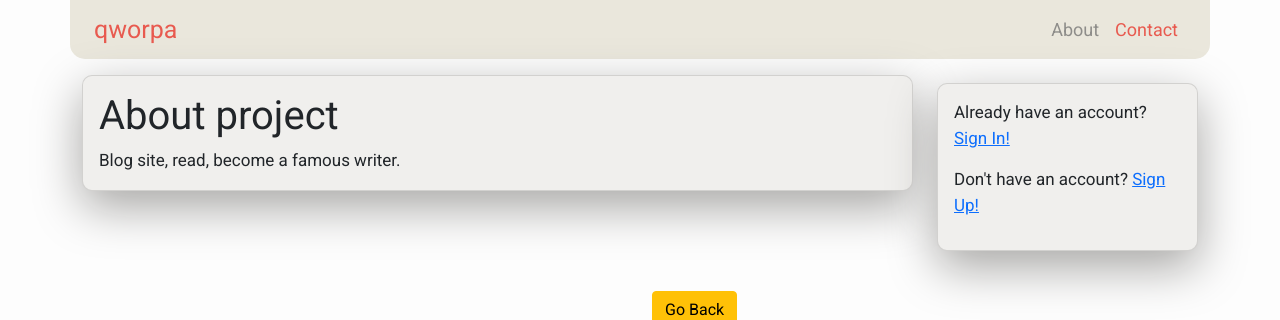
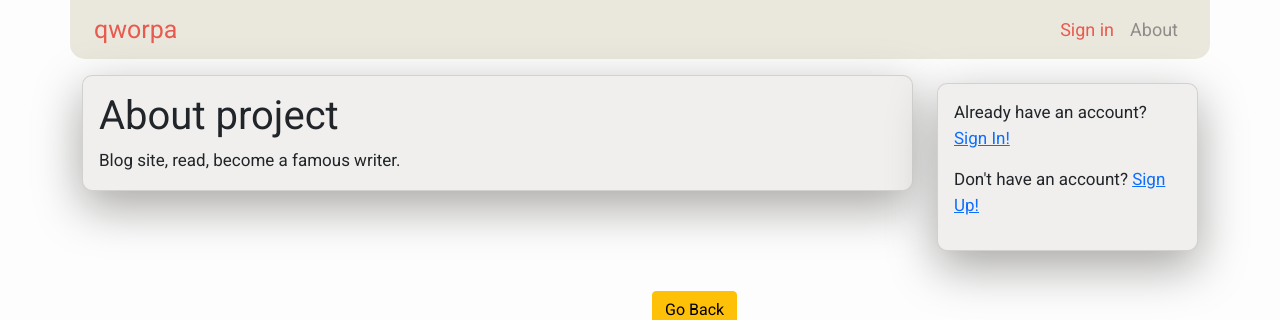
Before and after one commit to AivGitHub/qworpa, a Django app: page /about/ in a window 1280 px wide. Shown: the top 320 px of the page. Run offline with Django 4.2, Linux system fonts and the light colour scheme; some libraries are stand-ins or nearby versions.

Commit message:
Change header buttons

```diff
--- a/accounts/templates/accounts/includes/nav.html
+++ b/accounts/templates/accounts/includes/nav.html
@@ -116,18 +116,18 @@
       </ul>
       <div>
         <a
+          class="nav-link{% if url_name == 'sign-in' %} active disabled{% endif %}"
+          href="{% url 'sign-in' %}"
+        >
+          {% trans "Sign in" %}
+        </a>
+      </div>
+      <div>
+        <a
           class="nav-link{% if url_name == 'about' %} active disabled{% endif %}"
           href="{% url 'about' %}"
         >
           {% trans "About" %}
-        </a>
-      </div>
-      <div>
-        <a
-          class="nav-link{% if url_name == 'contact' %} active disabled{% endif %}"
-          href="{% url 'contact' %}"
-        >
-          {% trans "Contact" %}
         </a>
       </div>
       {% endwith %}
```
